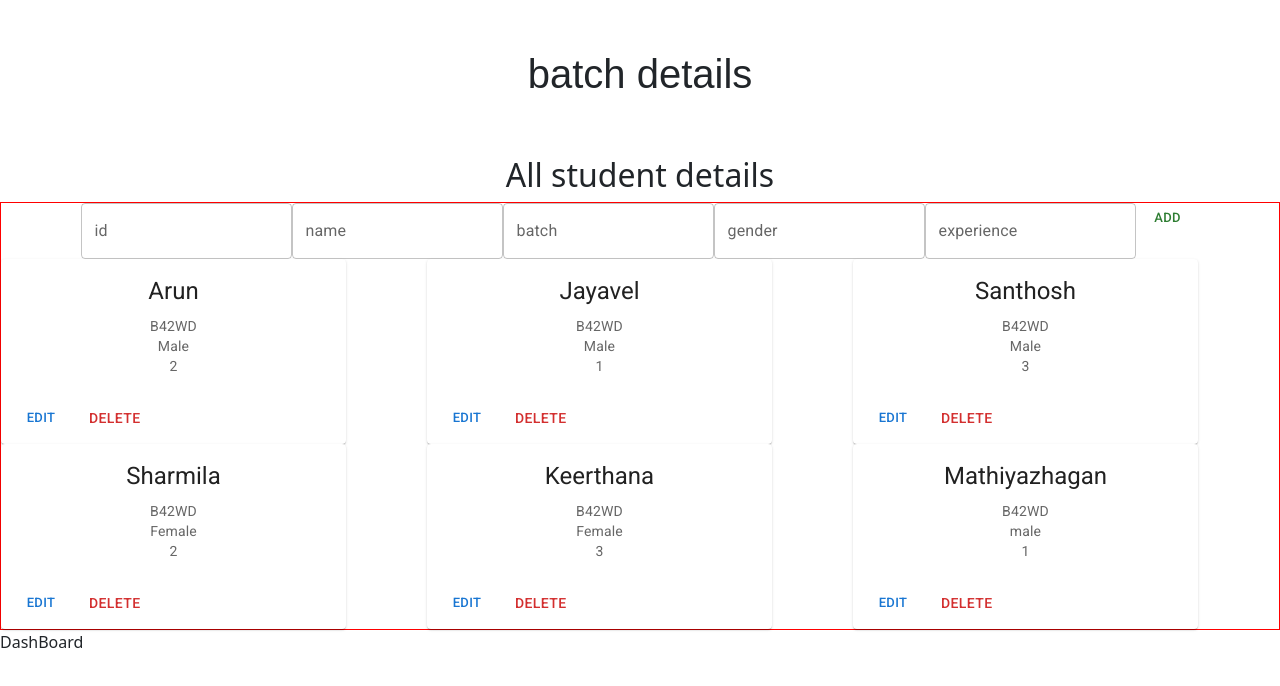
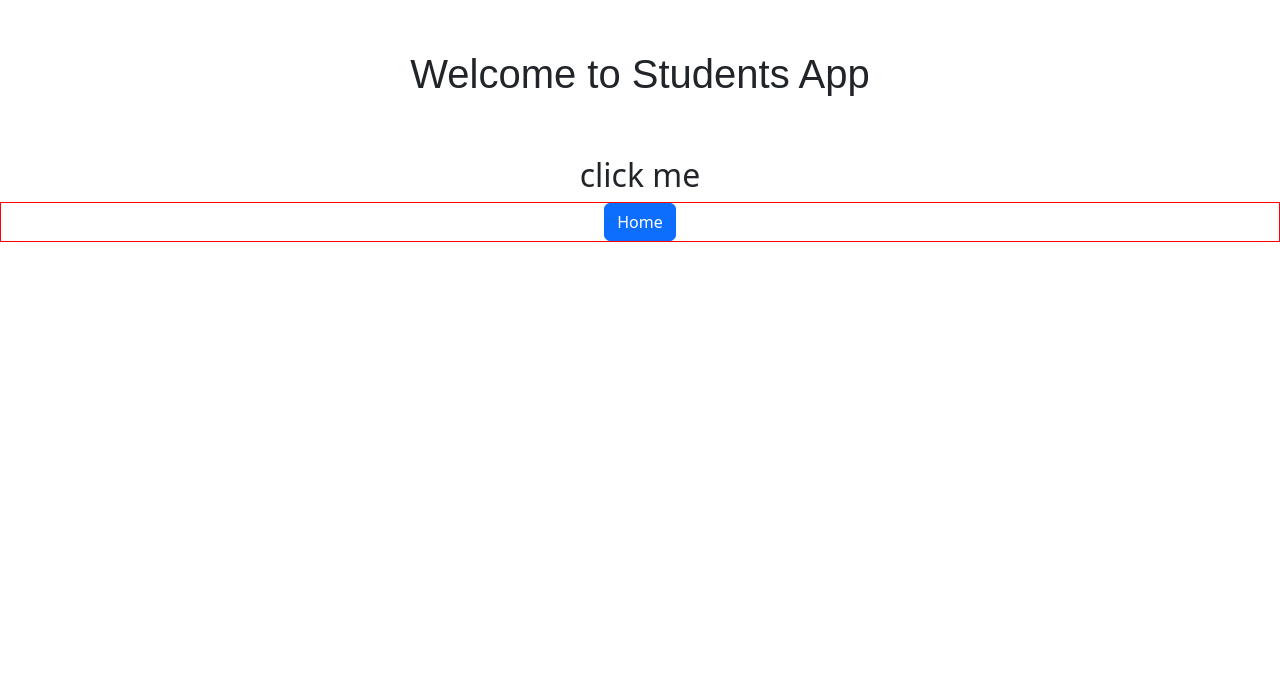
Before and after one commit to NoorulAmeenJ/React-Practice, a React (Create React App) app: page /dashboard in a window 1280 px wide. Shown: the top 686 px of the page. Built offline with nearby package versions, Linux system fonts and the light colour scheme.

Commit message:
day-6 going on

```diff
--- a/src/App.js
+++ b/src/App.js
@@ -7,17 +7,40 @@ import 'bootstrap/dist/css/bootstrap.min.css';
 import Base from "./base/base";
 import DashBoard from "./components/DashBoard";
 import { StudentDetails } from "./components/student.js";
-
+import { Button } from "react-bootstrap";
+import AuthPage from "./components/AuthPage";
+import { Redirect, Route, Switch } from "react-router-dom";
+import NoPage from "./components/NoPage";
+// import { Switch } from "@mui/material";
 
 function App() {
   return (
     <div className="App">
-     <Base
-     title = "batch details"
-     description= "All student details">
-      <StudentDetails/>
-     </Base>
-     <DashBoard/>
+
+      <Switch>
+
+          <Route exact path = "/">
+            <h1>Welcome to our App</h1>
+          </Route>
+          <Route path = "/dashboard">
+            <DashBoard/>
+          </Route>
+          <Route path = "/register/j">
+            <AuthPage/>
+          </Route>
+          <Route path = "/details">
+            <StudentDetails/>
+          </Route>
+          <Route path = "/students">
+            <Redirect to="/details"/>
+          </Route>
+          <Route path = "**">
+            <NoPage/>
+          </Route>
+      </Switch>
+
+
+
     </div>
 
   );
@@ -26,7 +49,10 @@ function App() {
 export default App;
 
 
+{/*
 
+<DashBoard/>
+<AuthPage/> */}
 
 
 
--- /dev/null
+++ b/src/components/AuthPage.js
@@ -0,0 +1,17 @@
+import React from 'react';
+import Base from  "../base/base"
+
+const AuthPage = () => {
+    return (
+        <Base
+        title= "please login"
+        description = "Authentication Page"
+        >
+            <div>
+                <input/>
+            </div>
+        </Base>
+    )
+}
+
+export default AuthPage
--- a/src/components/DashBoard.js
+++ b/src/components/DashBoard.js
@@ -1,8 +1,25 @@
 import React from 'react'
+import { Button } from 'react-bootstrap'
+import Base from '../base/base'
 
 const DashBoard = () => {
     return (
-        <div>DashBoard</div>
+
+        <Base
+        title = "Welcome to Students App"
+        description="click me"
+        size="large"
+      >
+
+
+        <Button varient="outlined"
+        color="primary"
+        size="" >
+          Home
+        </Button>
+
+        </Base>
+
     )
 }
 
--- /dev/null
+++ b/src/components/NoPage.js
@@ -0,0 +1,14 @@
+import react from 'react';
+import Base from '../base/base';
+
+const  NoPage = ()=> {
+    return (
+        <Base
+        title = "invalid url"
+        description= "">
+
+        </Base>
+    )
+}
+
+export default NoPage
--- a/src/components/student.js
+++ b/src/components/student.js
@@ -7,8 +7,8 @@ import {TextField, Button, Card, CardActions, CardContent,Typography } from "@mu
 import React, { useState } from "react";
 // import { Button, Card } from "react-bootstrap";
 import data from "../data/data.js"
-import base from "../base/base.js"
-import { SentimentDissatisfied, SettingsPhoneTwoTone } from "@mui/icons-material";
+
+import Base from "../base/base.js";
 
 export function StudentDetails () {
     const [studentsData, setStudents] = useState(data)
@@ -80,6 +80,12 @@ export function StudentDetails () {
          setShowUpdate(false)
     }
     return(
+      <Base
+title = "Batch Details"
+description= "Click me"
+>
+
+
         <div className="containers">
             <div className="input-section">
             <TextField   label="id"
@@ -149,6 +155,7 @@ export function StudentDetails () {
 
         </div>
         </div>
+        </Base>
 
     )
 }
```
Also changed, not shown: src/index.js (line endings or trailing spaces).
